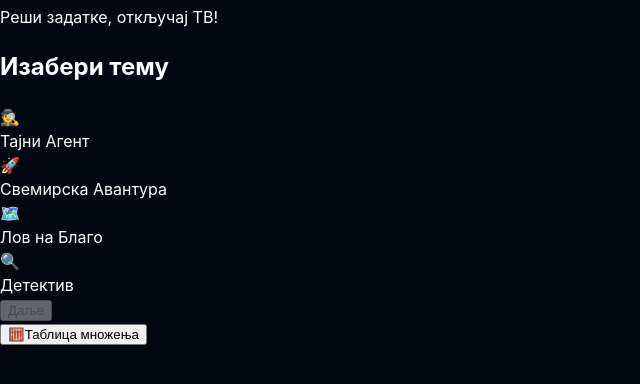
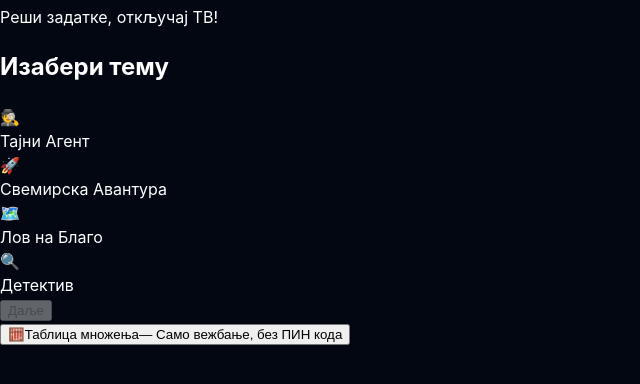
Before and after one commit to ssf01/matematika, an Astro site: page / in a window 1280 px wide. Shown: the part 110-494 px from the top of the page, without its empty margins (0-640 px from the left). Built offline with nearby package versions, Linux system fonts and the light colour scheme; Astro itself is replaced by a stand-in of ours.

Commit message:
Add analytics tracking and multiplication table description
- Add Umami analytics script to Layout head
- Clarify multiplication quick-start is practice only (no PIN)

Co-Authored-By: Claude Opus 4.6 <noreply@anthropic.com>

```diff
--- a/src/components/setup/SetupWizard.tsx
+++ b/src/components/setup/SetupWizard.tsx
@@ -160,6 +160,7 @@ export function SetupWizard() {
         >
           <span className="text-base">🧮</span>
           <span className="text-sm font-medium">{t('setup.multiplicationQuick')}</span>
+          <span className="text-xs text-white/30">— {t('setup.multiplicationQuickDesc')}</span>
         </button>
       )}
     </div>
--- a/src/i18n/translations.ts
+++ b/src/i18n/translations.ts
@@ -183,5 +183,5 @@ export const translations: Record<string, string> = {
 
   // Multiplication quick-start
   'setup.multiplicationQuick': 'Таблица множења',
-  'setup.multiplicationQuickDesc': 'Брзо вежбање',
+  'setup.multiplicationQuickDesc': 'Само вежбање, без ПИН кода',
 };
--- a/src/layouts/Layout.astro
+++ b/src/layouts/Layout.astro
@@ -14,6 +14,7 @@ const { title = 'Математика' } = Astro.props;
     <meta name="description" content="Забавна математичка игра за децу - реши задатке и откључај ТВ!" />
     <link rel="icon" type="image/svg+xml" href="/favicon.svg" />
     <title>{title}</title>
+    <script defer src="https://stats.uikraft.com/script.js" data-website-id="e570d67b-46ce-4471-ada7-42965f9767f2"></script>
   </head>
   <body class="min-h-dvh bg-gray-950 text-white antialiased">
     <slot />
```
